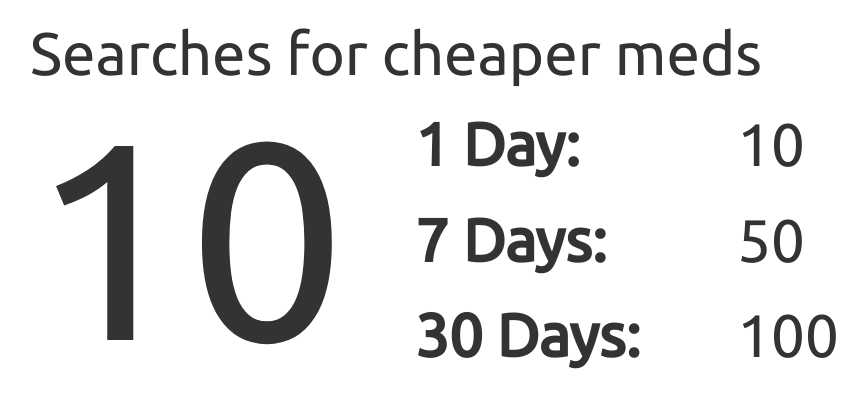
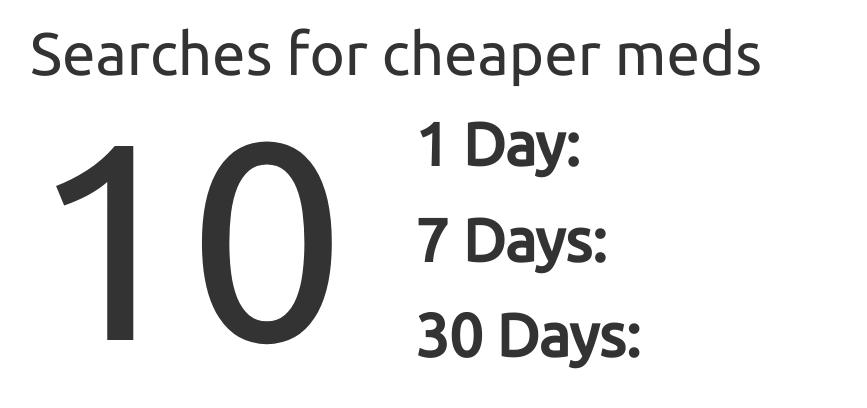
Before and after one commit to Code4SA/mpr-stats, a plain HTML site: page index.html in a window 1280 px wide. Shown: the whole page, without its empty margins (40-907 px from the left). Drawn offline with nearby package versions, Linux system fonts and the light colour scheme; no server answers.

Commit message:
Removed dummy values

```diff
--- a/index.html
+++ b/index.html
@@ -49,9 +49,9 @@
         <div>
             <h1 id="bignumber" class="col-md-4 big">10</h1>
             <table class="col-md-5 results">
-                <tr><th>1 Day:</th><td id="day1">10</td></tr>
-                <tr><th>7 Days:</th><td id="day7">50</td></tr>
-                <tr><th>30 Days:</th><td id="day30">100</td></tr>
+                <tr><th>1 Day:</th><td id="day1"></td></tr>
+                <tr><th>7 Days:</th><td id="day7"></td></tr>
+                <tr><th>30 Days:</th><td id="day30"></td></tr>
             </table>
             <div class="col-md-3"></div>
         </div>
```
